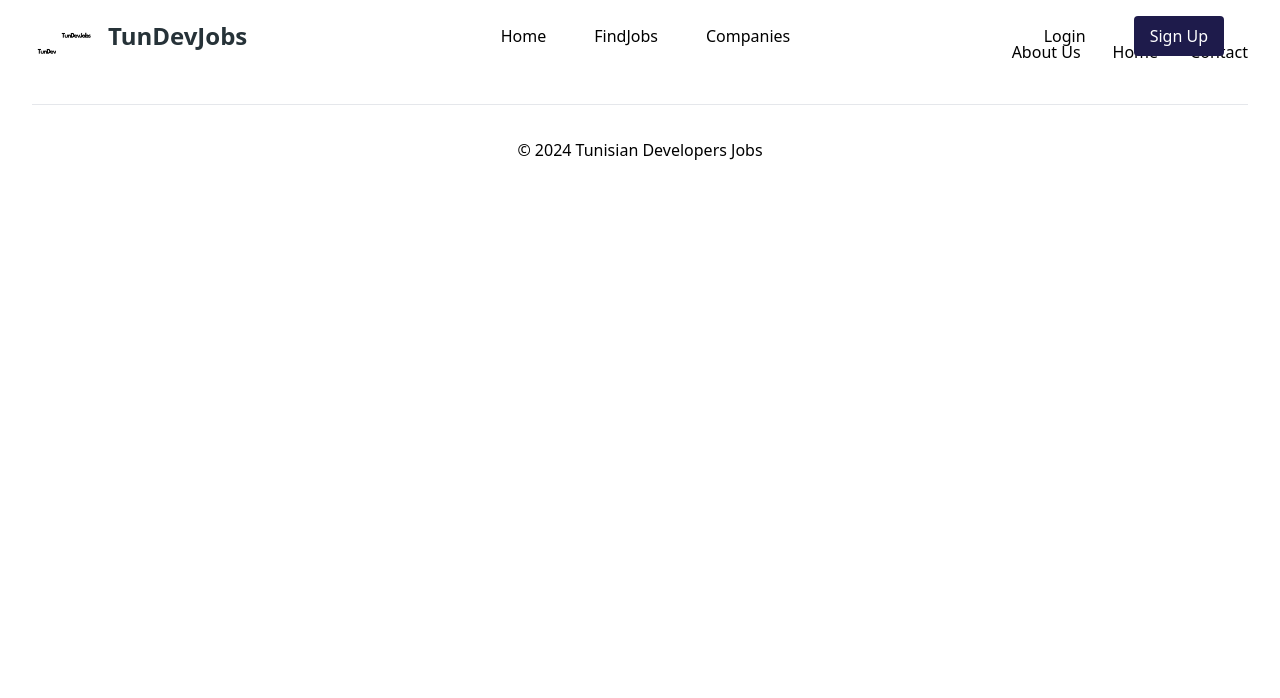
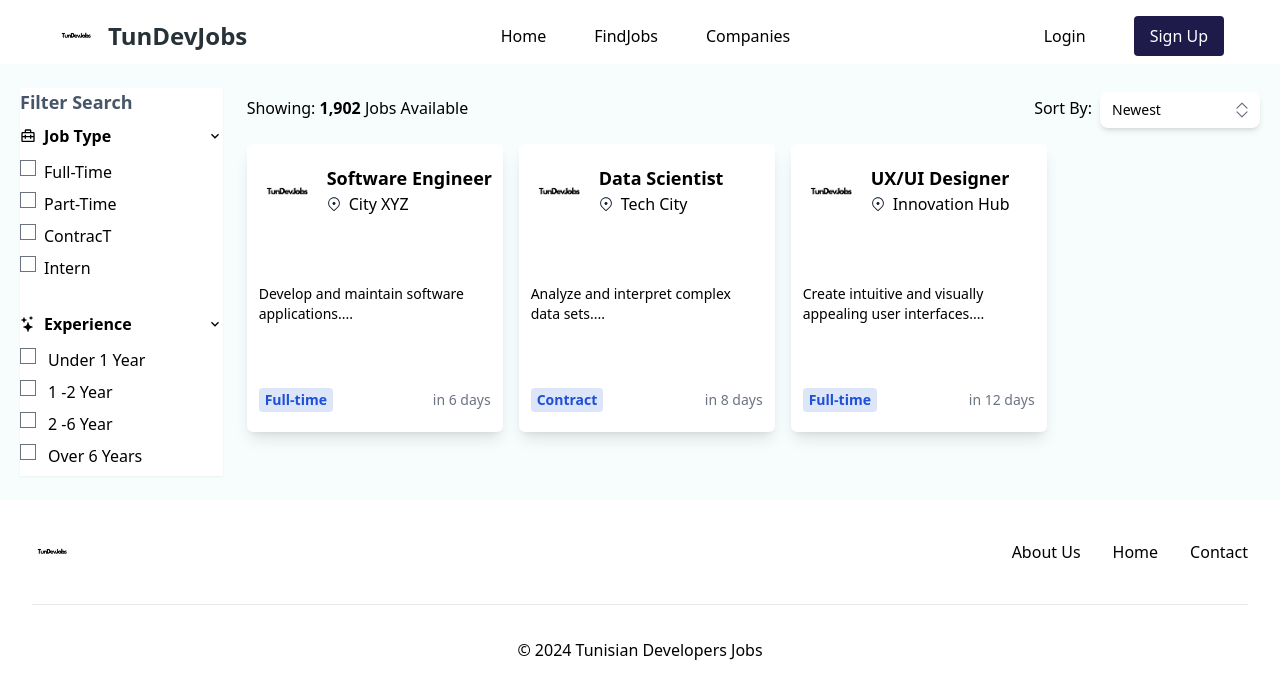
Before and after one commit to Byakkuya/TunDevJob, a React (Create React App) app: page /find-jobs in a window 1280 px wide. Shown: the top 698 px of the page. Built offline with nearby package versions, Linux system fonts and the light colour scheme.

Commit message:
finjobs page

```diff
--- a/package.json
+++ b/package.json
@@ -12,6 +12,7 @@
     "@types/react": "^18.2.48",
     "@types/react-dom": "^18.2.18",
     "flowbite-react": "^0.7.2",
+    "moment": "^2.30.1",
     "react": "^18.2.0",
     "react-dom": "^18.2.0",
     "react-hook-form": "^7.49.3",
--- /dev/null
+++ b/src/components/JobCard.tsx
@@ -0,0 +1,52 @@
+import { GoLocation } from "react-icons/go";
+import moment from "moment";
+import { Link } from "react-router-dom";
+import { Job } from "../core/models/Job";
+
+interface JobCardProps {
+    job: Job;
+}
+
+const JobCard: React.FC<JobCardProps> = ({ job }) => {
+    return (
+        <Link to={`/job-detail/${job?.id}`}>
+            <div
+                className='w-full md:w-[16rem] 2xl:w-[18rem] h-[16rem] md:h-[18rem] bg-white flex flex-col justify-between shadow-lg
+                rounded-md px-3 py-5 '
+            >
+                <div className='flex gap-3'>
+                    <img
+                        src={job?.Company?.profileUrl} // Assuming profileUrl is in your Company type
+                        alt={job?.Company?.name}
+                        className='w-14 h-14'
+                    />
+
+                    <div className=''>
+                        <p className='text-lg font-semibold truncate'>{job?.jobTitle}</p>
+                        <span className='flex gap-2 items-center'>
+              <GoLocation className='text-slate-900 text-sm' />
+                            {job?.location}
+            </span>
+                    </div>
+                </div>
+
+                <div className='py-3'>
+                    <p className='text-sm'>
+                        {job?.detail[0]?.description?.slice(0, 150) + "..."}
+                    </p>
+                </div>
+
+                <div className='flex items-center justify-between'>
+                    <p className='bg-[#1d4fd826] text-[#1d4fd8] py-0.5 px-1.5 rounded font-semibold text-sm'>
+                        {job?.jobType}
+                    </p>
+                       <span className='text-gray-500 text-sm'>
+            {moment(job?.created_at).fromNow()}
+          </span>
+                </div>
+            </div>
+        </Link>
+    );
+};
+
+export default JobCard;
--- a/src/core/mocks/Jobs.ts
+++ b/src/core/mocks/Jobs.ts
@@ -48,3 +48,11 @@ export const mockJobs: Job[] = [
         created_at: new Date('2024-02-05'),
     },
 ];
+
+export const experience = [
+    { title: "Under 1 Year", value: "0-1" },
+    { title: "1 -2 Year", value: "1-2" },
+    { title: "2 -6 Year", value: "2-6" },
+    { title: "Over 6 Years", value: "6" },
+];
+export const jobTypes = ["Full-Time", "Part-Time", "ContracT", "Intern"];
--- a/src/pages/FindJobs.tsx
+++ b/src/pages/FindJobs.tsx
@@ -1,9 +1,134 @@
-import React from 'react';
+import { useState } from "react";
+import { useLocation, useNavigate } from "react-router-dom";
+import { BiBriefcaseAlt2 } from "react-icons/bi";
+import { BsStars } from "react-icons/bs";
+import { MdOutlineKeyboardArrowDown } from "react-icons/md";
 
-const FindJobs = () => {
+
+import { mockJobs,jobTypes, experience } from "../core/mocks/Jobs";
+import CustomButton from "../components/CustomButton";
+import JobCard from "../components/JobCard";
+import ListBox from "../components/ListBox";
+interface FindJobsProps {}
+
+const FindJobs: React.FC<FindJobsProps> = () => {
+    const [sort, setSort] = useState<string>("Newest");
+    const [page, setPage] = useState<number>(1);
+    const [numPage, setNumPage] = useState<number>(1);
+
+    const [filterJobTypes, setFilterJobTypes] = useState<string[]>([]);
+    const [filterExp, setFilterExp] = useState<string[]>([]);
+
+    const [isFetching, setIsFetching] = useState<boolean>(false);
+
+    const location = useLocation();
+    const navigate = useNavigate();
+
+    const filterJobs = (val: string) => {
+        if (filterJobTypes?.includes(val)) {
+            setFilterJobTypes(filterJobTypes.filter((el) => el !== val));
+        } else {
+            setFilterJobTypes([...filterJobTypes, val]);
+        }
+    };
+
+    const filterExperience = async (e: string[]) => {
+        setFilterExp(e);
+    };
+
     return (
-        <div>
+        <div className="mt-16">
 
+
+            <div className='container sm:mt-2 mx-auto flex gap-6 2xl:gap-10 md:px-5 py-0 md:py-6 bg-[#f7fdfd]'>
+                <div className='hidden md:flex flex-col w-1/6 h-fit bg-white shadow-sm'>
+                    <p className='text-lg font-semibold text-slate-600'>Filter Search</p>
+
+                    <div className='py-2'>
+                        <div className='flex justify-between mb-3'>
+                            <p className='flex items-center gap-2 font-semibold'>
+                                <BiBriefcaseAlt2 />
+                                Job Type
+                            </p>
+
+                            <button>
+                                <MdOutlineKeyboardArrowDown />
+                            </button>
+                        </div>
+
+                        <div className='flex flex-col gap-2'>
+                            {jobTypes.map((jtype, index) => (
+                                <div key={index} className='flex gap-2 text-sm md:text-base '>
+                                    <input
+                                        type='checkbox'
+                                        value={jtype}
+                                        className='w-4 h-4'
+                                        onChange={(e) => filterJobs(e.target.value)}
+                                    />
+                                    <span>{jtype}</span>
+                                </div>
+                            ))}
+                        </div>
+                    </div>
+
+                    <div className='py-2 mt-4'>
+                        <div className='flex justify-between mb-3'>
+                            <p className='flex items-center gap-2 font-semibold'>
+                                <BsStars />
+                                Experience
+                            </p>
+
+                            <button>
+                                <MdOutlineKeyboardArrowDown />
+                            </button>
+                        </div>
+
+                        <div className='flex flex-col gap-2'>
+                            {experience.map((exp) => (
+                                <div key={exp.title} className='flex gap-3'>
+                                    <input
+                                        type='checkbox'
+                                        value={exp?.value}
+                                        className='w-4 h-4'
+                                        onChange={(e) => filterExperience([e.target.value])}
+                                    />
+                                    <span>{exp.title}</span>
+                                </div>
+                            ))}
+                        </div>
+                    </div>
+                </div>
+
+                <div className='w-full md:w-5/6 px-5 md:px-0'>
+                    <div className='flex items-center justify-between mb-4'>
+                        <p className='text-sm md:text-base'>
+                            Showing: <span className='font-semibold'>1,902</span> Jobs
+                            Available
+                        </p>
+
+                        <div className='flex flex-col md:flex-row gap-0 md:gap-2 md:items-center'>
+                            <p className='text-sm md:text-base'>Sort By:</p>
+
+                            <ListBox sort={sort} setSort={setSort} />
+                        </div>
+                    </div>
+
+                    <div className='w-full flex flex-wrap gap-4'>
+                        {mockJobs.map((job, index) => (
+                            <JobCard job={job} key={index} />
+                        ))}
+                    </div>
+
+                    {numPage > page && !isFetching && (
+                        <div className='w-full flex items-center justify-center pt-16'>
+                            <CustomButton
+                                title='Load More'
+                                containerStyles={`text-blue-600 py-1.5 px-5 focus:outline-none hover:bg-blue-700 hover:text-white rounded-full text-base border border-blue-600`}
+                            />
+                        </div>
+                    )}
+                </div>
+            </div>
         </div>
     );
 };
--- a/tsconfig.json
+++ b/tsconfig.json
@@ -22,5 +22,6 @@
   },
   "include": [
     "src"
-  ]
+  ],
+  "types": ["node", "react", "@types/moment"]
 }
```
Also changed, not shown: src/core/models/Job.ts (line endings or trailing spaces), 2 other files (tests, documents, lock files or other folders).
